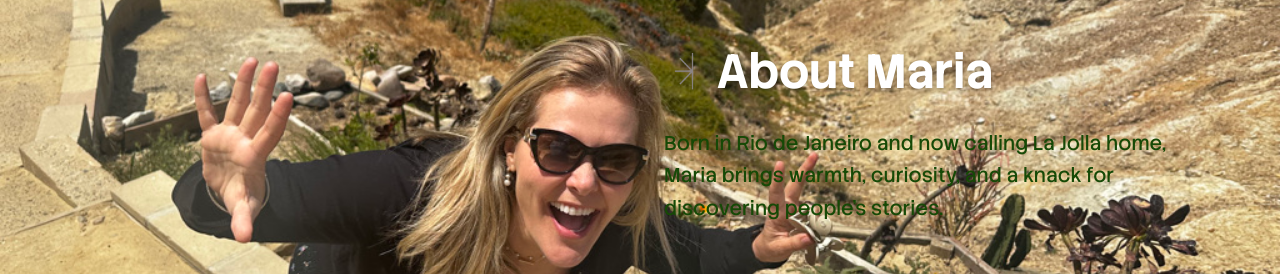
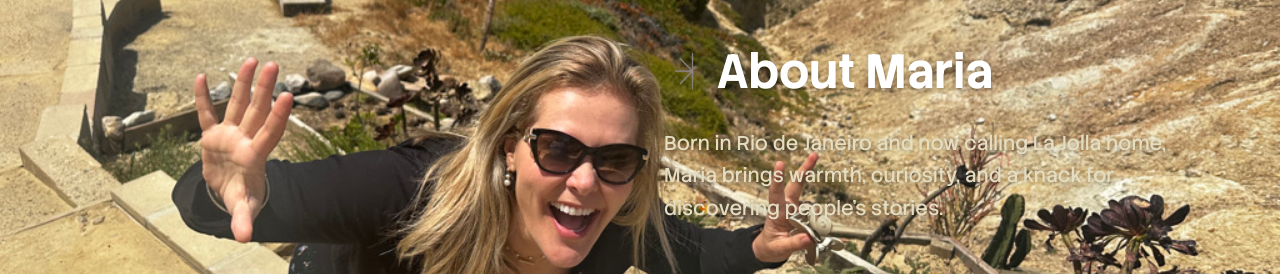
Before and after one commit to LanceTreyark/mariainneighborhood.com, a Next.js app: page / in a window 1280 px wide. Shown: the part 3060-3334 px from the top of the page. Built offline with nearby package versions, Linux system fonts and the light colour scheme; no server answers.

Commit message:
01.15.26 09:27PM

```diff
--- a/components/about-maria-hero.tsx
+++ b/components/about-maria-hero.tsx
@@ -72,7 +72,7 @@ export function AboutMariaHero() {
               transition={{ duration: 0.8, delay: 0.6 }}
               className="space-y-4"
             >
-              <p className="text-lg leading-relaxed text-[#164906]  md:text-xl">
+              <p className="text-lg leading-relaxed text-[#E4DDC2]  md:text-xl drop-shadow-[0_2px_2px_rgba(0,0,0,0.30)] ">
                 Born in Rio de Janeiro and now calling La Jolla home, Maria brings warmth, curiosity,
                 and a knack for discovering people's stories.
               </p>
```
